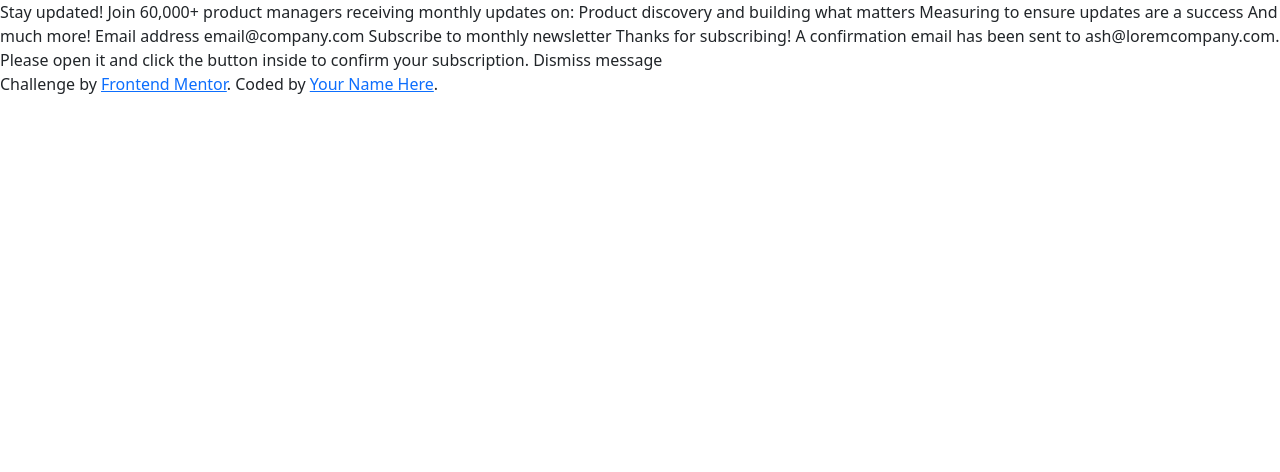
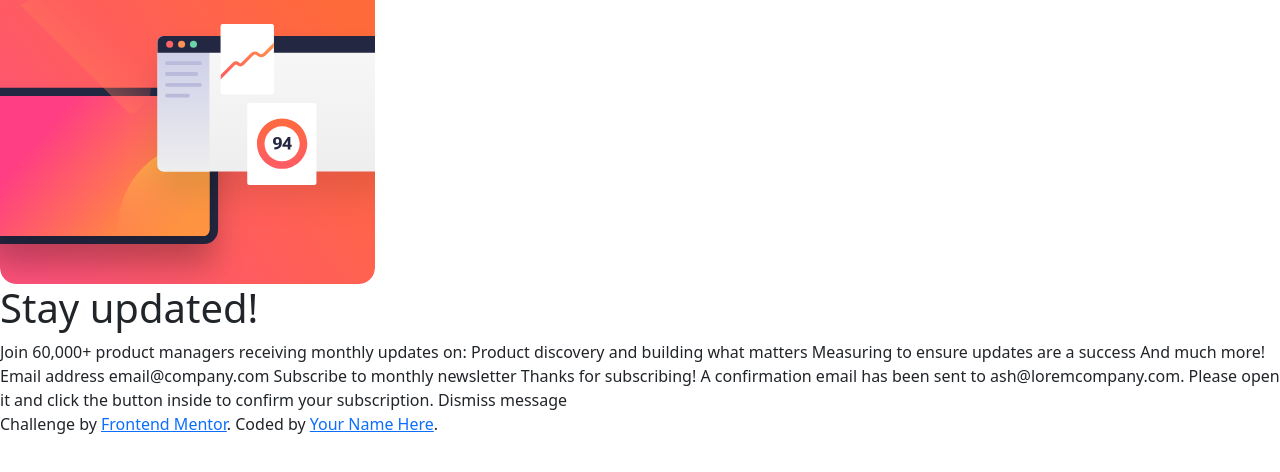
Before and after one commit to iamernesto14/Newsletter_SignUp, a plain HTML site: page index.html in a window 1280 px wide. Drawn offline with nearby package versions, Linux system fonts and the light colour scheme.

Commit message:
html setup

```diff
--- a/index.html
+++ b/index.html
@@ -15,10 +15,17 @@
 </head>
 <body>
 
-  <!-- Sign-up form start -->
+  <main>
+    <div>
+      <div><img src="./assets/images/illustration-sign-up-mobile.svg" alt=""></div>
+    </div>
+
+    <div>
+      <h1>Stay updated!</h1>
+    </div>
+  </main>
 
 
-  Stay updated!
 
   Join 60,000+ product managers receiving monthly updates on:
 
```
